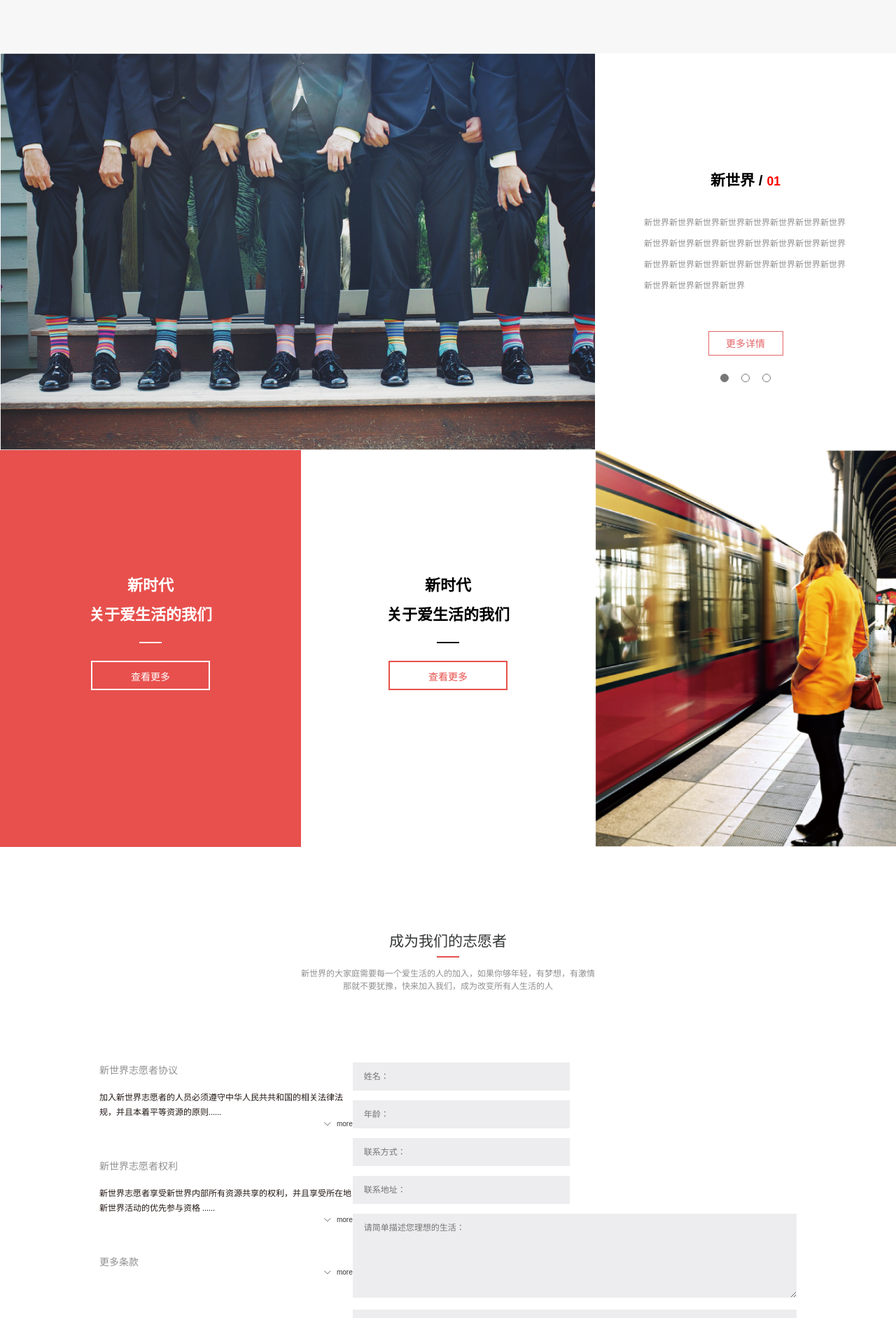
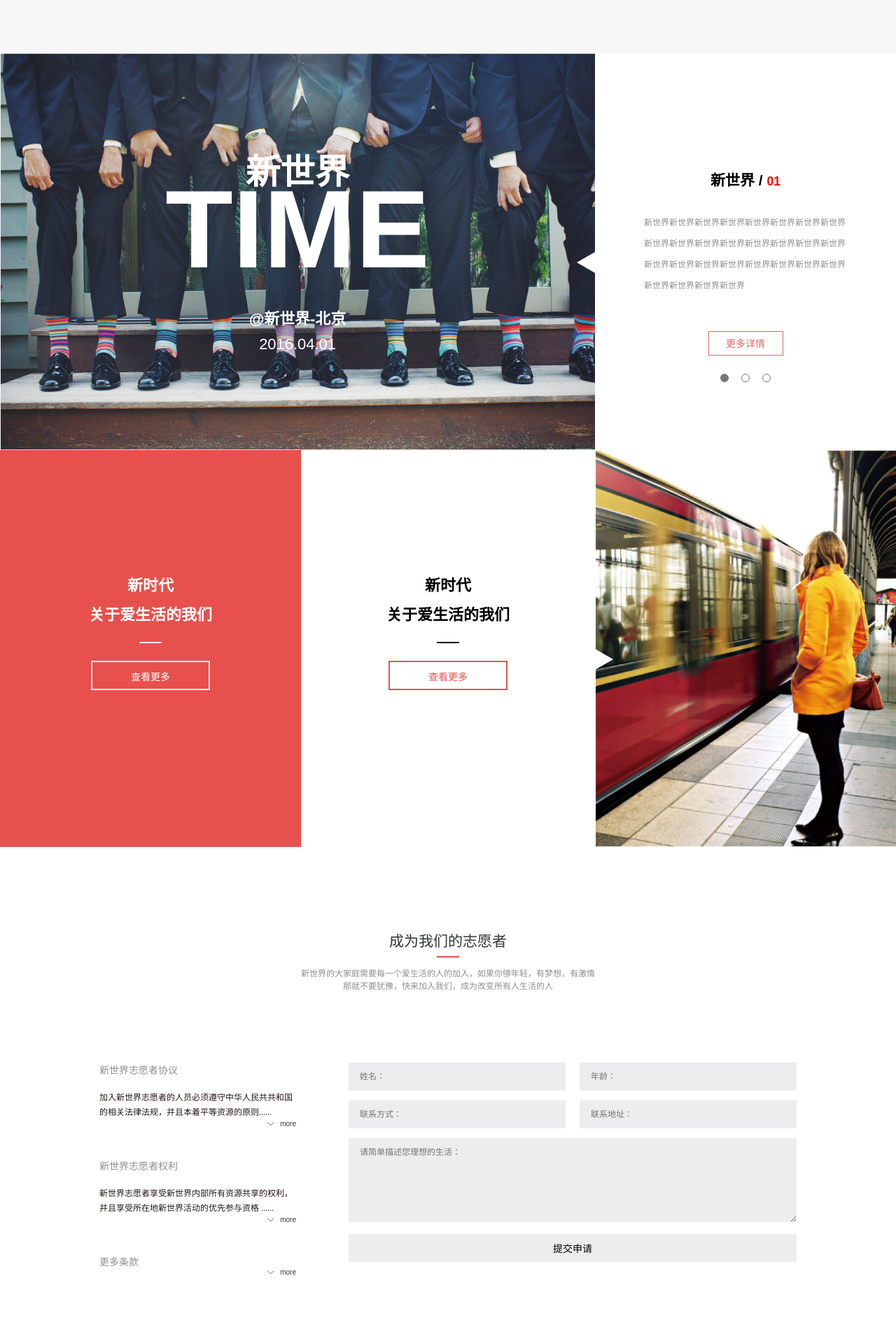
Before and after one commit to xx19941215/xx19941215.github.io, a Jekyll site: the page file/baidu-ife-2016-spring/one/7.html, which Jekyll copies as it is, in a window 1280 px wide. Shown: the part 2229-4112 px from the top of the page at 70% size. Built offline with Jekyll 4.4.1, drawn with Linux system fonts in a browser that asks for light colours.

Commit message:
添加文件

```diff
--- a/file/baidu-ife-2016-spring/one/7.html
+++ b/file/baidu-ife-2016-spring/one/7.html
@@ -118,7 +118,10 @@
         </div>
         <div class="detail detail-one">
             <div class="detail-img">
-                <!-- <img src="img/7/model1.png" alt="新世界"> -->
+                <h2 id="title">新世界</h2>
+                <h1 style="font-size: 157.97px;position: relative;top:-40px;">TIME</h1>
+                <h4 style="font-size: 21.91px;position: relative;top:-20px;">@新世界-北京</h4>
+                <time style="font-size: 21.91px;position: relative;top:-10px;">2016.04.01</time>
             </div>
             <div class="detail-des">
                 <h2>新世界 / <small>01</small></h2>
--- a/file/baidu-ife-2016-spring/one/css/7.css
+++ b/file/baidu-ife-2016-spring/one/css/7.css
@@ -321,6 +321,16 @@ li {
     -webkit-flex: 2 0 850px;
     -ms-flex: 2 0 850px;
     flex: 2 0 850px;
+    text-align: center;
+    color: white;
+
+}
+
+.detail-one .detail-img #title {
+    color: white;
+    margin-bottom: 0;
+    margin-top: 130px;
+    font-size: 49.47px;
 }
 
 .detail-one .detail-des {
@@ -328,8 +338,20 @@ li {
     -ms-flex: 1 1 430px;
     flex: 1 1 430px;
     padding: 165px 70px 0;
+    position: relative;
 }
 
+.detail-one .detail-des::after {
+    content: "";
+    display: block;
+    position: absolute;
+    border-right: 26px solid white;
+    border-top: 15px solid transparent;
+    border-bottom: 15px solid transparent;
+    border-left:none;
+    left: -26px;
+    top: 50%;
+}
 .detail h2 {
     text-align: center;
     color: #000;
@@ -403,6 +425,7 @@ li {
     flex: 1 0 430px;
     background: #fff url("../img/7/model2.png") no-repeat;
     background-size: cover;
+    position: relative;
 }
 
 .detail-two .detail-des:first-child {
@@ -468,6 +491,16 @@ li {
     background: #000;
 }
 
+.detail-two .detail-img::after {
+    content: "";
+    display: block;
+    border-top: 15px solid transparent;
+    border-bottom: 15px solid transparent;
+    border-left: 26px solid white;
+    position: absolute;
+    top: 50%;
+    left: 0;
+}
 .volunteering {
     height: 750px;
     padding-top: 118px;
@@ -507,15 +540,16 @@ li {
 }
 
 .agreement {
-    /*-webkit-flex: 1 0 365px;
-    -ms-flex: 1 0 365px;*/
-    /*flex-grow: 1;*/
-    flex-basis: 365px;
-    /*padding-right: 75px;*/
+    -webkit-flex: 1 1 365px;
+    -ms-flex: 1 1 365px;
+    flex: 1 1 365px;
+    padding-right: 75px;
 }
+
 .agreement li:not(:first-child) {
     margin-top: 55px;
 }
+
 .agreement h3 {
     font: 14px 黑体;
     margin-bottom: 20px;
@@ -526,8 +560,9 @@ li {
     margin-bottom: 20px;
     font: 12px/1.75 宋体;
     color: #231815;
-    word-break:break-all;
+    word-break: break-all;
 }
+
 .agreement li a {
     background: #fff url("../img/7/arrow.png") no-repeat 0 50%;
     padding-left: 18px;
@@ -535,11 +570,13 @@ li {
     font-size: 10px;
     margin-top: -20px;
 }
+
 .volunteering .inner-container .information {
-/*    -webkit-flex: 2 0 auto;
-    -ms-flex: 2 0 auto;*/
-    /*flex-grow: 2;*/
-    flex-basis: 640px;
+    -webkit-flex: 2 1 640px;
+    -ms-flex: 2 1 640px;
+    flex: 2 1 640px;
+    min-width: 640px;
+
 }
 
 .information input[type="text"] {
@@ -555,10 +592,12 @@ li {
     margin-bottom: 14px;
     margin-right: 20px;
 }
+
 .information input[type="text"]:nth-child(2n) {
     margin-right: 0;
 }
-.information textarea{
+
+.information textarea {
     width: 100%;
     height: 120px;
     background-color: #EDECEE;
@@ -568,6 +607,7 @@ li {
     padding: 10px 16px;
     margin-bottom: 14px;
 }
+
 .information input[type="submit"] {
     width: 100%;
     height: 40px;
@@ -576,6 +616,7 @@ li {
     border: none;
     outline: none;
 }
+
 .contact {
     height: 361px;
     background-color: #353941;
@@ -583,15 +624,16 @@ li {
     padding-top: 91px;
     color: white;
 }
+
 .contact h2 {
     font: 21px 黑体;
     margin-bottom: 10px;
+}
 
-}
 .contact p {
     font: 12px/18px 宋体;
+}
 
-}
 .contact form {
     width: 510px;
     height: 41px;
@@ -599,30 +641,35 @@ li {
     display: flex;
     margin: 30px auto 0;
 }
+
 .contact form input[type="email"] {
     width: 430px;
     height: 41px;
     outline: none;
-	border:none;
+    border: none;
     background-color: #fff;
     padding-left: 1em;
 }
+
 .contact form input[type="submit"] {
     width: 80px;
     height: 41px;
     background-color: #6F7178;
     outline: none;
-	border:none;
+    border: none;
     font: 15px 微软雅黑;
     color: white;
 }
+
 .contact ul li {
     display: inline-block;
     margin-top: 36px;
 }
+
 .contact ul li:not(:last-child) {
     margin-right: 25px;
 }
+
 footer {
     height: 59px;
     background-color: #31323B;
@@ -630,6 +677,7 @@ footer {
     line-height: 59px;
     padding: 0 40px 0 100px;
 }
+
 footer span:last-child {
     float: right;
 }
```
Also changed, not shown: _posts/2016-03-17-baidu-ife-2016-spring-task001.markdown (+23 -0 lines). Lines whose indentation alone changed are shown as unchanged.
